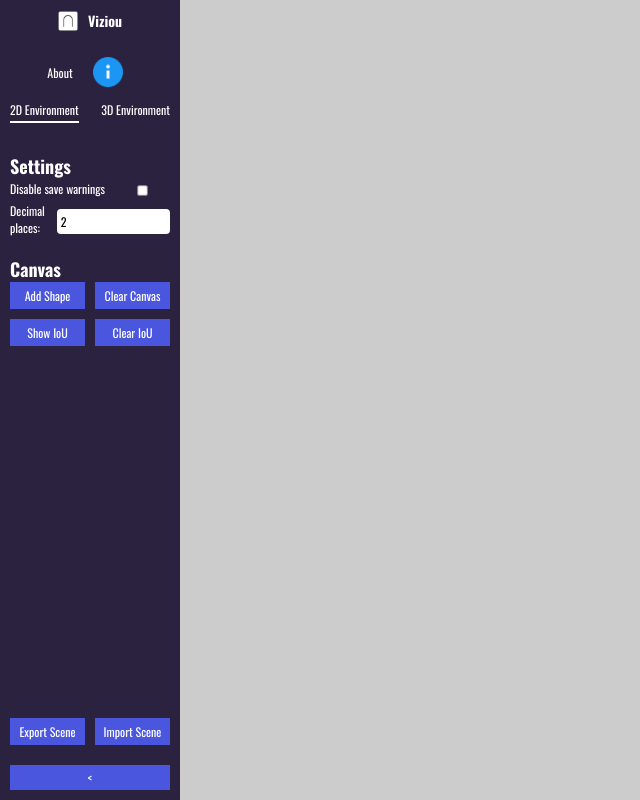
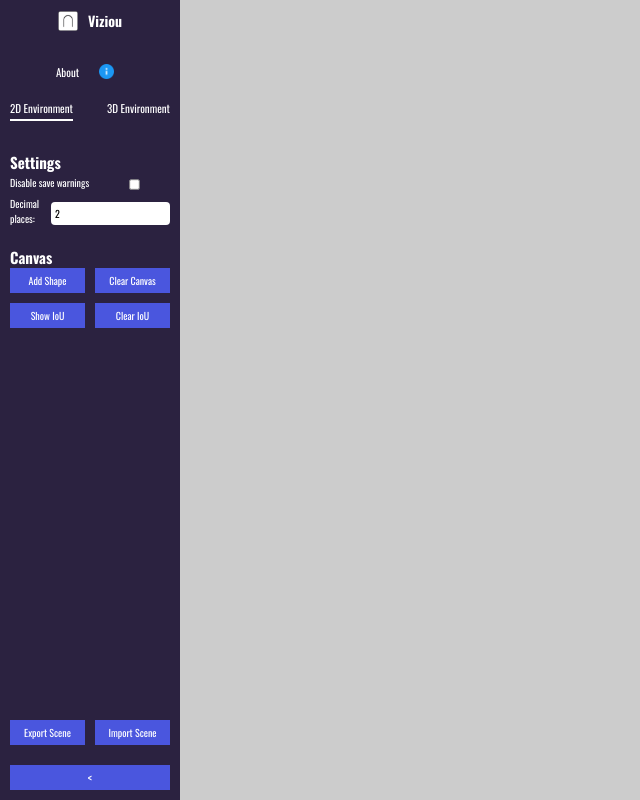
Before and after one commit to viziou/viziou, a React (Vite) app: page /2D-Environment in a window 1280 px wide. Shown: the whole page, without its empty margins (0-640 px from the left). Built offline with nearby package versions, Linux system fonts and the light colour scheme.

Commit message:
- Fixed scrollbar bug

```diff
--- a/src/styles/About.css
+++ b/src/styles/About.css
@@ -76,10 +76,6 @@ ul li {
 }
 
 @media only screen and (max-width: 1280px) {
-  a {
-    overflow-y: auto;
-  }
-
   .about-header h1 {
     font-size: 2.2rem;
     overflow-y: auto;
--- a/src/styles/Hero.css
+++ b/src/styles/Hero.css
@@ -184,11 +184,13 @@
 .hero-floating-shape-1 {
     filter: drop-shadow(0 4px 32px hsla(203, 71%, 60%, .5));
     animation: float-orb 3s ease-in-out infinite;
+    width: 250px;
 }
 
 .hero-floating-shape-2 {
     filter: drop-shadow(0 4px 32px hsla(203, 71%, 60%, .5));
     animation: float-orb 3s ease-in-out infinite;
+    width: 250px;
 }
 
 .hero-floating-shape-3 {
--- a/src/styles/Sidebar2D.css
+++ b/src/styles/Sidebar2D.css
@@ -251,11 +251,11 @@ select {
     .sidebar-2d {
       width: 180px;
       padding: 10px;
-    font-size: 12px;
+      font-size: 10px;
     }
 
     .twod-button-2d {
-    font-size: 12px;
+      font-size: 10px;
       padding: 5px;
     }
 
@@ -268,8 +268,14 @@ select {
       font-size: 14px;
     }
 
+    .info-icon-2d {
+      width: 15px;
+      height:15px;
+      margin-right: px;
+    }
+
     .nav-link-2d {
-    font-size: 12px;
+      font-size: 11px;
       padding: 5px 0;
     }
 
@@ -278,7 +284,7 @@ select {
     }
 
     .settings-2d label {
-    font-size: 12px;
+      font-size: 10px;
       display: inline-flex;
       justify-content: space-between;
       align-items: center;
@@ -288,7 +294,7 @@ select {
     .settings-2d input[type="number"] {
       width: 100%;
       padding: 4px;
-    font-size: 12px;
+      font-size: 10px;
     }
 
     .settings-2d input[type="checkbox"] {
```
Lines whose indentation alone changed are shown as unchanged.
